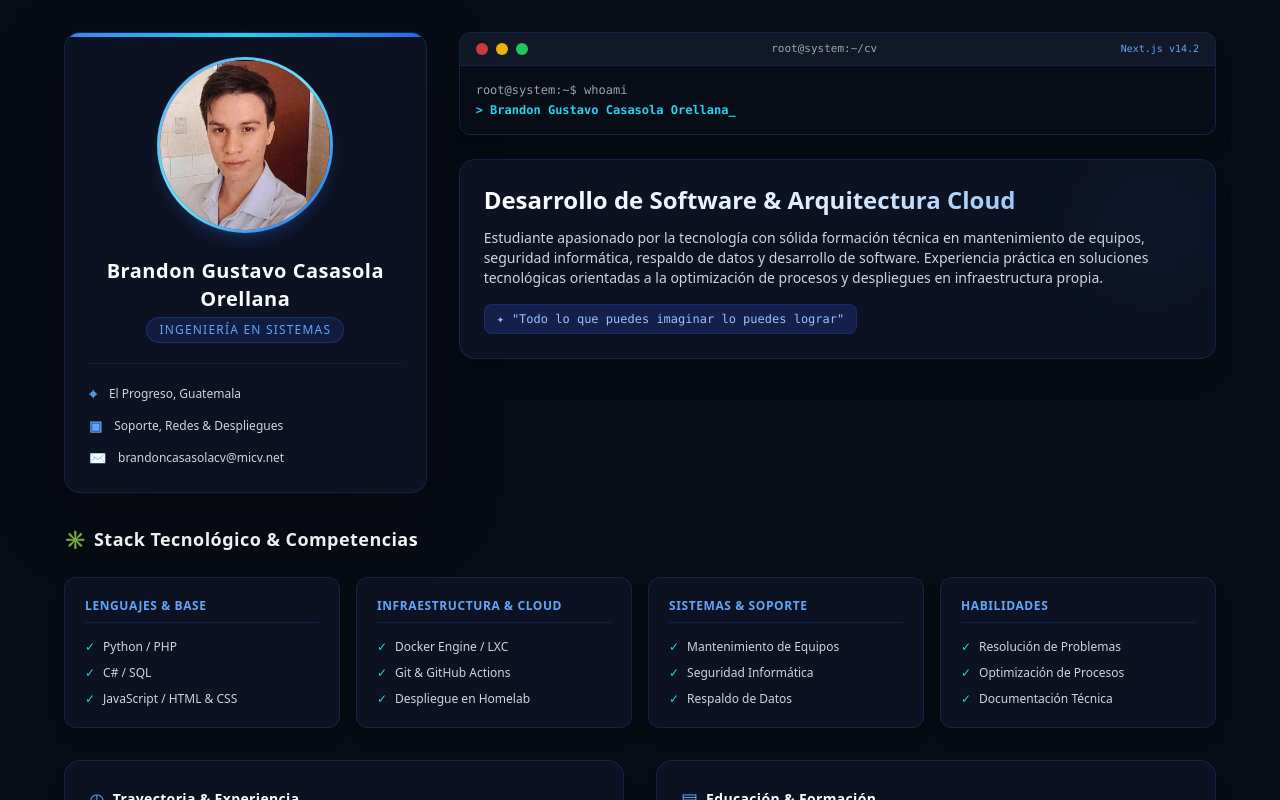
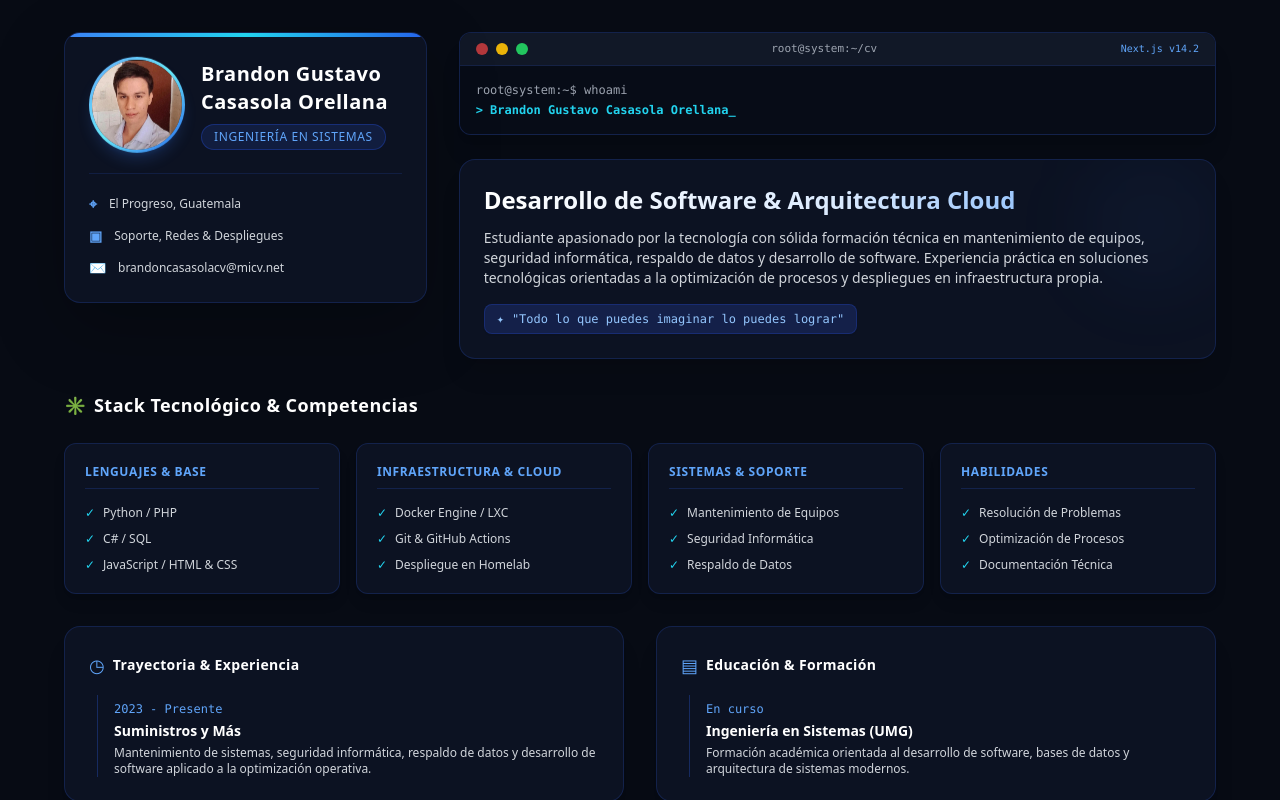
Before and after one commit to BrCasas/Mi_CV, a Next.js app: page / in a window 1280 px wide. Shown: the top 800 px of the page. Built offline with nearby package versions, Linux system fonts and the light colour scheme.

Commit message:
Corregir configuracion de imagenes y asegurar compilacion limpia en docker

```diff
--- a/app/page.tsx
+++ b/app/page.tsx
@@ -17,24 +17,26 @@ export default function Home() {
         <aside className="profile-card lg:col-span-4 bg-[#0c1222] border border-blue-900/40 rounded-2xl p-5 sm:p-6 shadow-2xl flex flex-col items-center text-center relative overflow-hidden group hover:border-blue-500/50 transition-all duration-500">
           <div className="absolute top-0 left-0 w-full h-1 bg-gradient-to-r from-blue-500 via-cyan-400 to-blue-600 group-hover:scale-105 transition-transform"></div>
 
-          {/* Contenedor de la imagen */}
-          <div className="profile-photo relative w-36 h-36 sm:w-44 sm:h-44 mb-4 rounded-full p-[3px] bg-gradient-to-br from-blue-400 via-cyan-300 to-blue-600 shadow-lg shadow-blue-500/20 flex-shrink-0 transform group-hover:scale-[1.03] transition-transform duration-500">
+          <div className="flex w-full items-center gap-4 text-left">
+            <div className="profile-photo relative h-20 w-20 sm:h-24 sm:w-24 rounded-full p-[3px] bg-gradient-to-br from-blue-400 via-cyan-300 to-blue-600 shadow-lg shadow-blue-500/20 flex-shrink-0 transition-transform duration-500 group-hover:scale-105">
               <img
                 src={profilePicUrl}
                 alt={`Foto de perfil de ${fullName}`}
-              className="w-full h-full object-cover object-[center_30%] rounded-full bg-gray-800"
+                className="h-full w-full rounded-full bg-gray-800 object-cover object-[center_28%]"
                 width={601}
                 height={602}
                 fetchPriority="high"
               />
             </div>
-
-          <h1 className="text-lg sm:text-xl font-bold text-white tracking-wide mt-2">
+            <div className="min-w-0">
+              <h1 className="text-lg sm:text-xl font-bold leading-tight tracking-wide text-white">
                 {fullName}
               </h1>
-          <p className="text-[11px] sm:text-xs font-medium text-blue-400 mt-1 uppercase tracking-widest bg-blue-950/60 px-3 py-1 rounded-full border border-blue-800/50">
+              <p className="mt-2 inline-block rounded-full border border-blue-800/50 bg-blue-950/60 px-3 py-1 text-[10px] font-medium uppercase tracking-wider text-blue-400 sm:text-xs">
                 Ingeniería en Sistemas
               </p>
+            </div>
+          </div>
 
           <div className="w-full border-t border-blue-900/30 my-5"></div>
 
```
Lines whose indentation alone changed are shown as unchanged.
